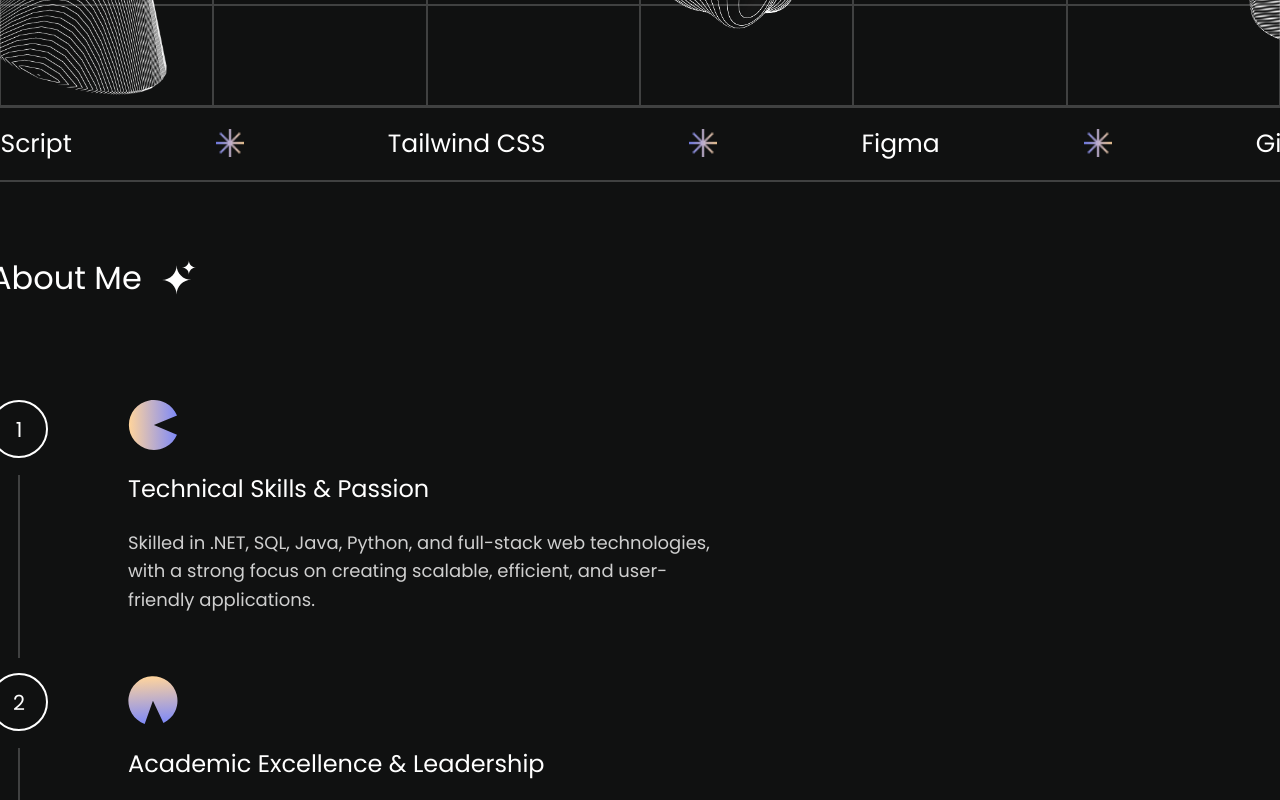
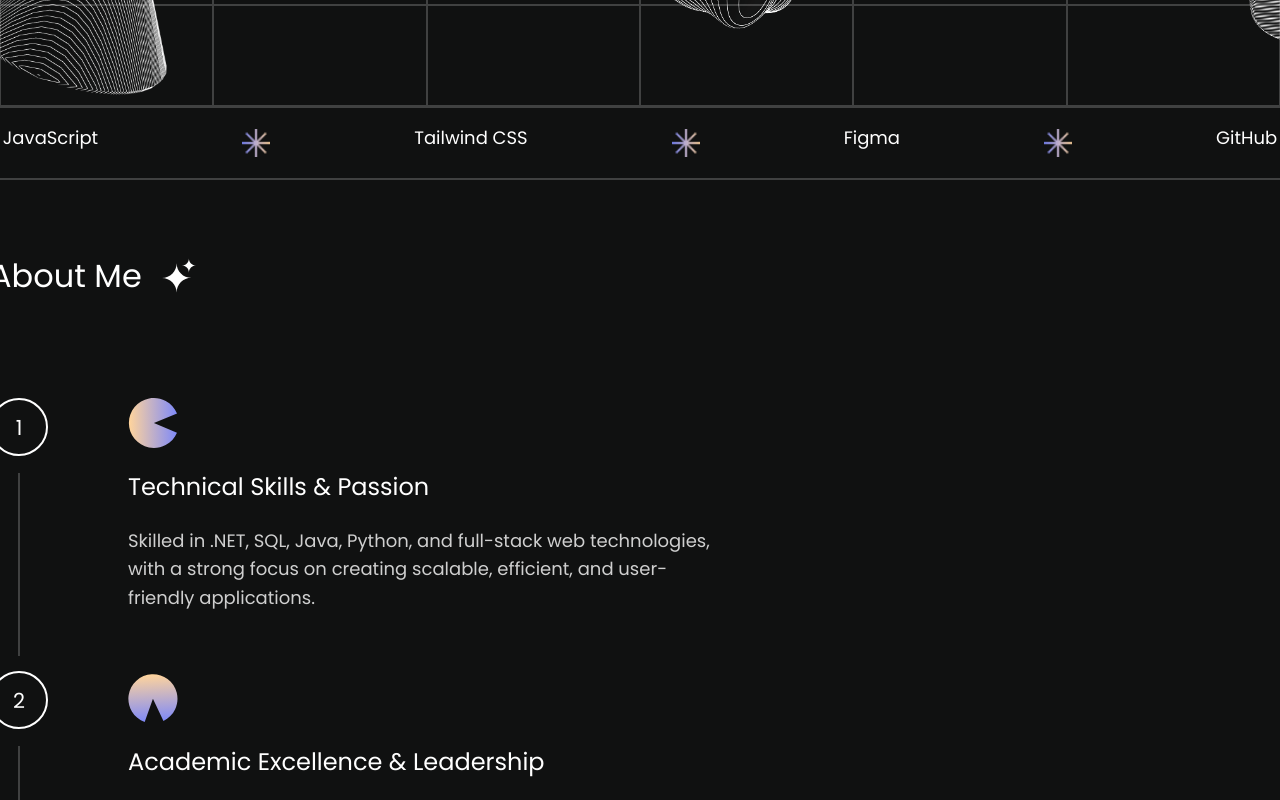
Before and after one commit to Xander-Allen-Rola/Xander-Portfolio, a Vue app: page / in a window 1280 px wide. Shown: the part 720-1520 px from the top of the page. Built offline with nearby package versions, Linux system fonts and the light colour scheme.

Commit message:
Refactored AboutMe code: moved container code in the templpate section instead of the style. moved the p and h3 styling to the main.css

```diff
--- a/src/assets/main.css
+++ b/src/assets/main.css
@@ -17,6 +17,14 @@ a,
 
 h2 {
   font-size: 2rem;
+}
+
+h3{
+  font-size: 24px;
+}
+
+p{
+  font-size: 18px;
 }
 
 body{
--- a/src/components/AboutMe.vue
+++ b/src/components/AboutMe.vue
@@ -1,12 +1,26 @@
 <template>
-  <div class="legend-container">
-      <div class="title-container">
+  <div
+  style="display: flex;
+  flex-direction: column;
+  gap: 32px;
+  align-items: flex-start; /* circles stay at the left */">
+      <div
+      style="display: flex;
+      gap: 20px;
+      align-items: center;
+      margin-bottom: 65px;">
         <h2>About Me</h2>
         <img src="../assets/icons/doublestar.svg" style="height: 35px;"/>
       </div>
 
-    <div class="description-container">
-      <div class="circles-container">
+    <div
+    style="display: flex;
+    gap: 20px;">
+      <div
+      style="display: flex;
+      flex-direction: column;
+      align-items: center; /* center circles and lines horizontally in their column */
+      gap: 15px;">
         <div class="circle-number">1</div>
         <div class="vertical-line"></div>
         <div class="circle-number">2</div>
@@ -16,7 +30,12 @@
         <div class="circle-number">4</div>
         <div class="vertical-line"></div>
       </div>
-      <div class="text-container">
+      <div
+      style="display: flex;
+      flex-direction: column;
+      max-width: 590px; /* Adjust as needed */
+      margin-left: 60px;
+      gap: 20px;">
         <img class="description-icon" src="../assets/icons/descriptionicon1.svg"/>
         <h3>Technical Skills & Passion</h3>
           <p style="margin-bottom: 40px;">
@@ -56,29 +75,6 @@
 </template>
 
 <style scoped>
-.description-container {
-  display: flex;
-  gap: 20px;
-}
-.legend-container {
-  display: flex;
-  flex-direction: column;
-  gap: 32px;
-  align-items: flex-start; /* circles stay at the left */
-}
-.title-container {
-  display: flex;
-  gap: 20px;
-  align-items: center;
-  margin-bottom: 65px;
-}
-.text-container {
-  display: flex;
-  flex-direction: column;
-  max-width: 590px; /* Adjust as needed */
-  margin-left: 60px;
-  gap: 20px;
-}
 .description-icon {
   width: 50px;
   height: 50px;
@@ -103,17 +99,7 @@
   margin-top: 2px;
 }
 
-.circles-container {
-  display: flex;
-  flex-direction: column;
-  align-items: center; /* center circles and lines horizontally in their column */
-  gap: 15px;
-}
-h3 {
-  font-size: 24px;
-}
 p{
-  font-size: 18px;
   color: rgba(255, 255, 255, 0.8); /* 80% opacity */
 }
 </style>
```
